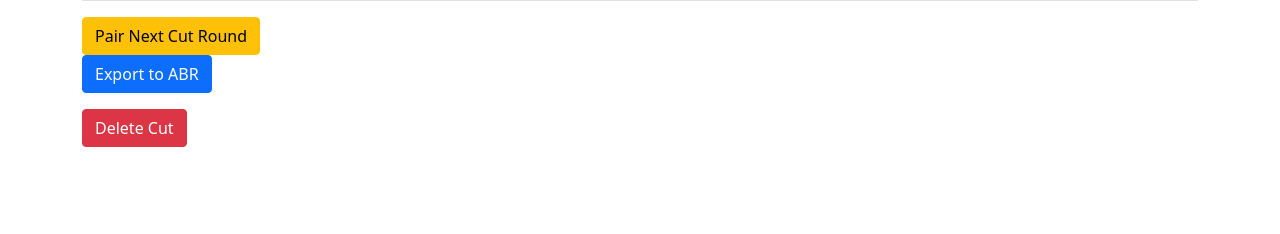
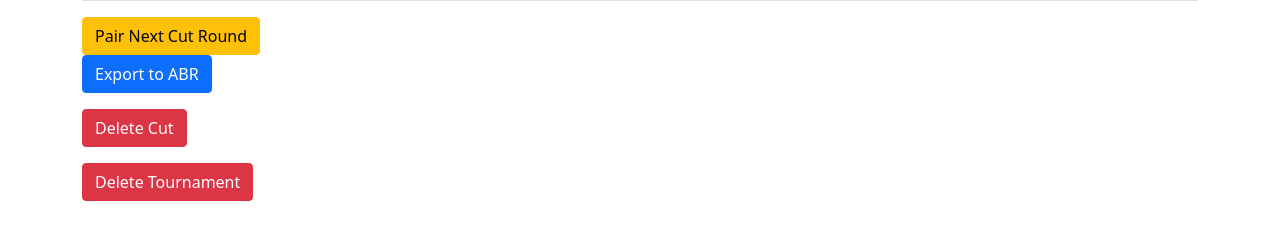
Before and after one commit to Chemscribbler/aesopstables, a Flask app: page /tournament/1 in a window 1280 px wide. Shown: the part 566-800 px from the top of the page. Run offline with Flask 3, Linux system fonts and the light colour scheme; a user stored in the database is signed in; tables that the repository leaves empty hold one stand-in row (values such as "Sample post"); some libraries are stand-ins or nearby versions.

Commit message:
Add tournament delete

```diff
--- a/aesops/routes.py
+++ b/aesops/routes.py
@@ -103,6 +103,19 @@ def create_tournament():
     return render_template("tournament_creation.html", form=form)
 
 
+@login_required
+@app.route("/<int:tid>/delete", methods=["GET", "POST"])
+def delete_tournament(tid):
+    tournament = Tournament.query.get(tid)
+    if has_admin_rights(current_user, tid) is False:
+        flash("You do not have permission to delete this tournament")
+        return redirect(url_for("tournament", tid=tournament.id))
+    db.session.delete(tournament)
+    db.session.commit()
+    flash(f"{tournament.name} has been deleted!")
+    return redirect(url_for("index"))
+
+
 @app.route("/<int:tid>/add_player", methods=["GET", "POST"])
 def add_player(tid: int):
     form = PlayerForm()
@@ -142,9 +155,6 @@ def round(tid, rnd):
 def report_match(tid, rnd, mid, result):
     tournament = Tournament.query.get(tid)
     match = Match.query.get(mid)
-    # if match.result is None and current_user.is_anonymous:
-    #     flash("You must be logged in to report a match with an existing result")
-    #     return redirect(url_for("login"))
     if result == 2:
         match.runner_win()
         return redirect(url_for("round", tid=tid, rnd=rnd))
--- a/aesops/templates/tournament.html
+++ b/aesops/templates/tournament.html
@@ -129,6 +129,12 @@
 </form>
 {% endif %}
 </p>
+<p>
+<form method="post" action="/{{tournament.id}}/delete"
+    onSubmit="return confirm('Are you sure you want to delete this tournament? - This cannot be undone')">
+    <button type="submit" class="btn btn-danger" name="action" value="delete">Delete Tournament</button>
+</form>
+</p>
 
 {% endif %}
 {% endblock %}
```
